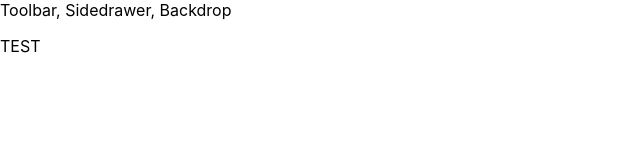
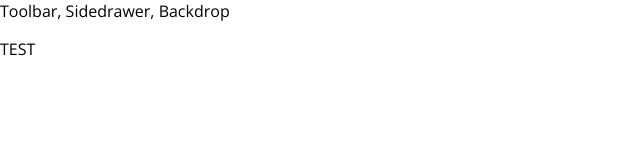
Before and after one commit to Davidrobson123/burger-builder, a React app: page / in a window 1280 px wide. Shown: the top 160 px of the page, without its empty margins (0-640 px from the left). Built offline with nearby package versions, Linux system fonts and the light colour scheme.

Commit message:
change basic font style

```diff
--- a/src/index.css
+++ b/src/index.css
@@ -1,13 +1,5 @@
 body {
   margin: 0;
-  font-family: -apple-system, BlinkMacSystemFont, 'Segoe UI', 'Roboto', 'Oxygen',
-    'Ubuntu', 'Cantarell', 'Fira Sans', 'Droid Sans', 'Helvetica Neue',
-    sans-serif;
-  -webkit-font-smoothing: antialiased;
-  -moz-osx-font-smoothing: grayscale;
+  padding: 0;
+  font-family: "Open Sans", sans-serif;
 }
-
-code {
-  font-family: source-code-pro, Menlo, Monaco, Consolas, 'Courier New',
-    monospace;
-}
```
